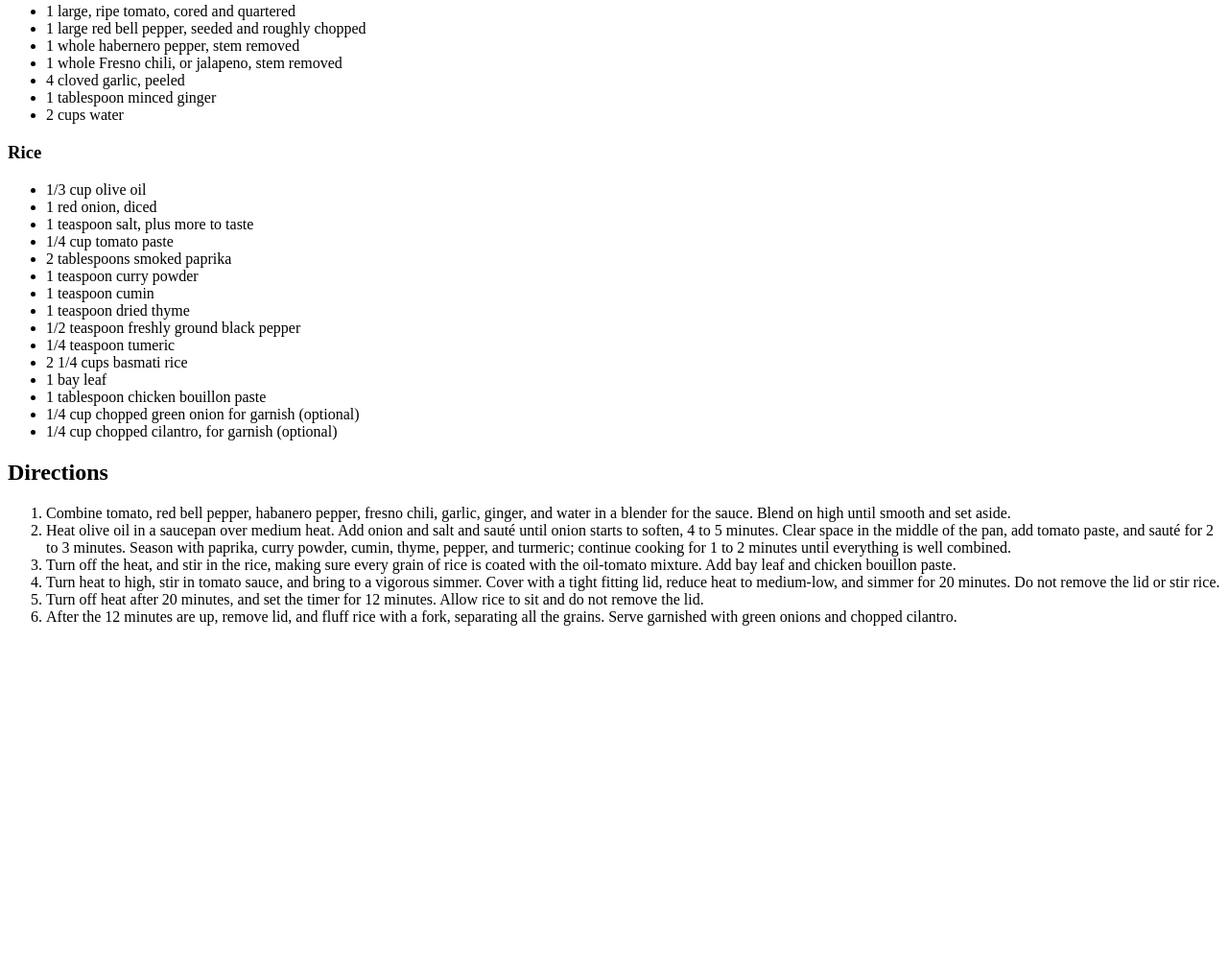
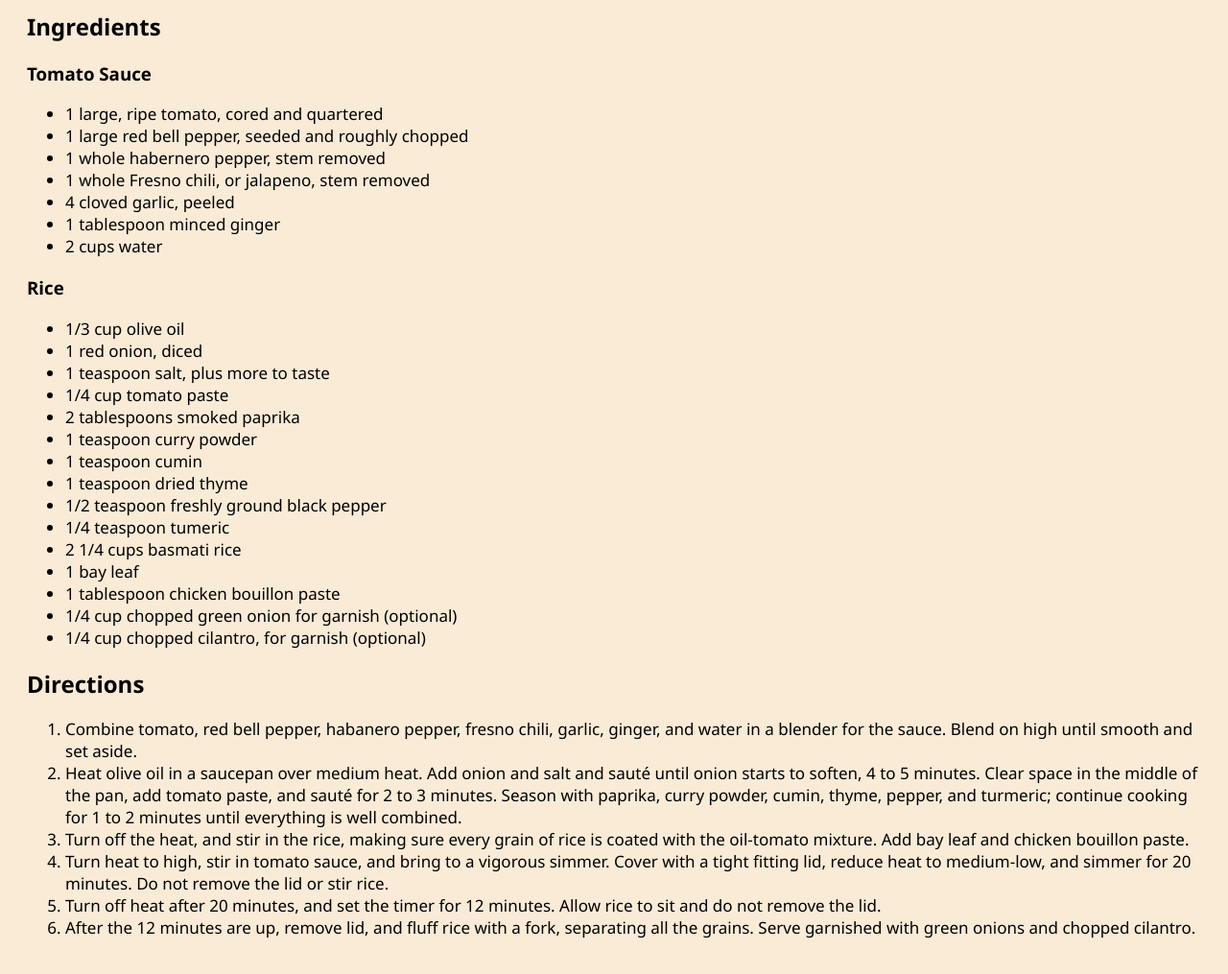
Before and after one commit to Hafsat100/odin-recipes, a plain HTML site: page recipes/jollof-rice.html in a window 1280 px wide. Shown: the part 522-1537 px from the top of the page at 96% size. Before the commit the page ends 1190 px from the top, so only its background shows below. Drawn offline with Linux system fonts and the light colour scheme.

Commit message:
add style to the entire website

```diff
--- a/recipes/jollof-rice.html
+++ b/recipes/jollof-rice.html
@@ -3,12 +3,16 @@
     <head>
         <meta charset="UTF-8">
         <meta name="viewport" content="width=device-width, initial-scale=1.0">
-        <title>Document</title>
+        <link type="text/css" rel="stylesheet" href="../css/jollof.css">
+        <title>Jollof rice</title>
     </head>
     <body>
+        <section class="header">
             <h1>Jollof Rice</h1>
             <img src="https://imagesvc.meredithcorp.io/v3/mm/image?url=https%3A%2F%2Fpublic-assets.meredithcorp.io%2Fed2de510e4bc2d3d95f605c0fb93613d%2F1685210431327IMG_8700.jpeg&q=60&c=sc&orient=true&poi=auto&h=512" alt="image of jollof rice">
             <p>This is a foolproof recipe for cooking Jollof rice, West Africa’s most popular dish. I like to serve it as a side with my West African-style grilled beef (Suya), but it can also be a main course.</p>
+        </section>
+        <section class="ingredients">
             <h2>Ingredients</h2>
             <h3>Tomato Sauce</h3>
             <ul>
@@ -38,6 +42,8 @@
                 <li>1/4 cup chopped green onion for garnish (optional)</li>
                 <li>1/4 cup chopped cilantro, for garnish (optional)</li>
             </ul>
+        </section>
+        <section class="directions">
             <h2>Directions</h2>
             <ol>
                 <li>Combine tomato, red bell pepper, habanero pepper, fresno chili, garlic, ginger, and water in a blender for the sauce. Blend on high until smooth and set aside.</li>
@@ -46,7 +52,7 @@
                 <li>Turn heat to high, stir in tomato sauce, and bring to a vigorous simmer. Cover with a tight fitting lid, reduce heat to medium-low, and simmer for 20 minutes. Do not remove the lid or stir rice.</li>
                 <li>Turn off heat after 20 minutes, and set the timer for 12 minutes. Allow rice to sit and do not remove the lid.</li>
                 <li>After the 12 minutes are up, remove lid, and fluff rice with a fork, separating all the grains. Serve garnished with green onions and chopped cilantro.</li>
-
             </ol>
+        </section>
     </body>
 </html>
```
Lines whose indentation alone changed are shown as unchanged.
